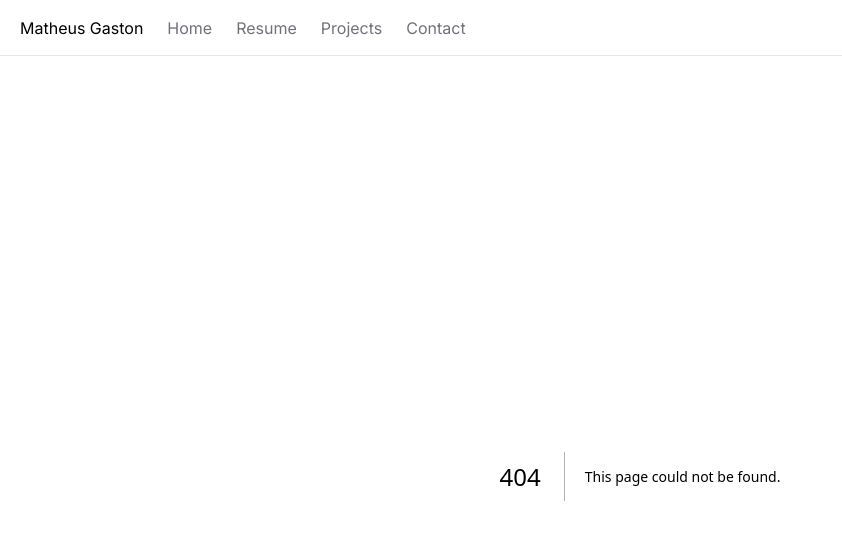
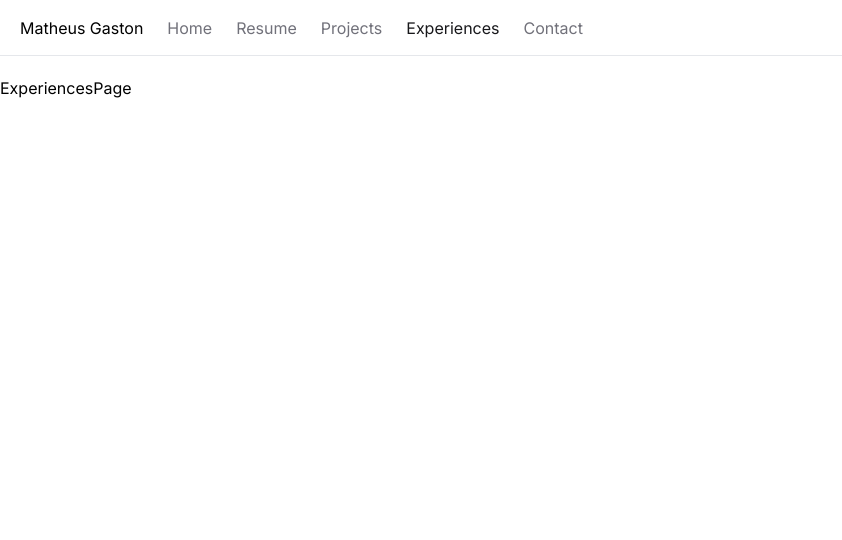
Before and after one commit to MirellyAlvarenga/gastondev, a Next.js app: page /experiences in a window 1280 px wide. Before the commit this address had no page. Shown: the top 540 px of the page, without its empty margins (0-842 px from the left). Built offline with nearby package versions, Linux system fonts and the light colour scheme.

Commit message:
feat: experiences page

```diff
--- a/app/NavBar.tsx
+++ b/app/NavBar.tsx
@@ -10,6 +10,7 @@ const NavBar = () => {
         { label: 'Home', href: '/'},
         { label: 'Resume', href: '/resume'},
         { label: 'Projects', href: '/projects'},
+        { label: 'Experiences', href: '/experiences'},
         { label: 'Contact', href: '/contact'},
     ]
   return (
--- /dev/null
+++ b/app/experiences/page.tsx
@@ -0,0 +1,9 @@
+import React from 'react'
+
+const ExperiencesPage = () => {
+  return (
+    <div>ExperiencesPage</div>
+  )
+}
+
+export default ExperiencesPage
```
